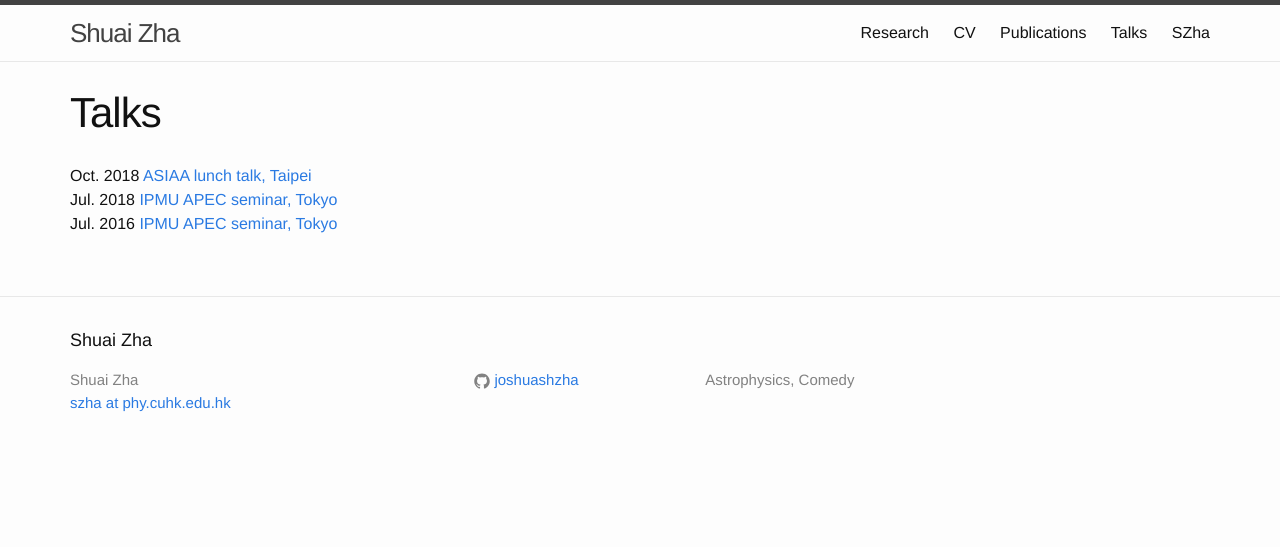
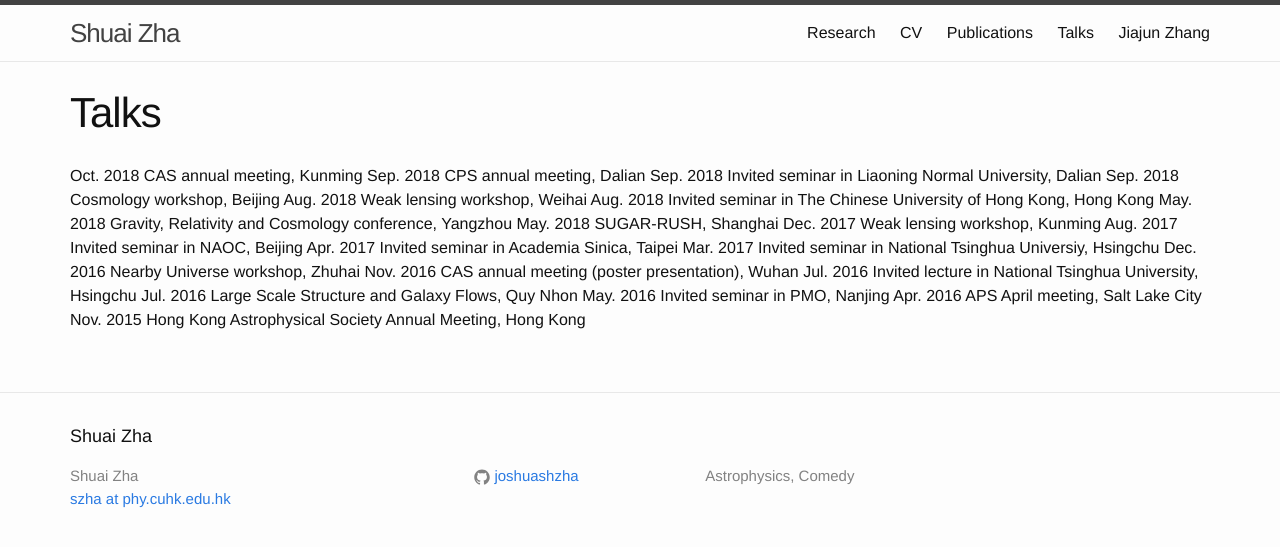
Before and after one commit to liambx/jjzhang.github.io, a Jekyll site: the page built from talks.md, in a window 1280 px wide. Shown: the top 547 px of the page. Built offline with Jekyll 4.4.1, drawn with Linux system fonts in a browser that asks for light colours.

Commit message:
Modify to be jj's

```diff
--- a/cv.md
+++ b/cv.md
@@ -7,5 +7,5 @@
 ios_app_name: CV
 ---
 
-<script type="text/javascript" charset="utf-8"> document.location.href = '../content/szha_cv.pdf'; </script>
+<script type="text/javascript" charset="utf-8"> document.location.href = '../content/jjzhang_cv.pdf'; </script>
 Forwards
--- a/talks.md
+++ b/talks.md
@@ -4,6 +4,22 @@
 permalink: /talks/
 ---
 
-Oct. 2018 [ASIAA lunch talk, Taipei](https://www.asiaa.sinica.edu.tw/activity/lunchtalk.php?i=2018)
-Jul. 2018 [IPMU APEC seminar, Tokyo](https://research.ipmu.jp/seminar/?seminar_id=2088)
-Jul. 2016 [IPMU APEC seminar, Tokyo](https://research.ipmu.jp/seminar/?seminar_id=1721)
+Oct. 2018 CAS annual meeting, Kunming
+Sep. 2018 CPS annual meeting, Dalian
+Sep. 2018 Invited seminar in Liaoning Normal University, Dalian
+Sep. 2018 Cosmology workshop, Beijing
+Aug. 2018 Weak lensing workshop, Weihai
+Aug. 2018 Invited seminar in The Chinese University of Hong Kong, Hong Kong
+May. 2018 Gravity, Relativity and Cosmology conference, Yangzhou
+May. 2018 SUGAR-RUSH, Shanghai
+Dec. 2017 Weak lensing workshop, Kunming
+Aug. 2017 Invited seminar in NAOC, Beijing
+Apr. 2017 Invited seminar in Academia Sinica, Taipei
+Mar. 2017 Invited seminar in National Tsinghua Universiy, Hsingchu
+Dec. 2016 Nearby Universe workshop, Zhuhai
+Nov. 2016 CAS annual meeting (poster presentation), Wuhan
+Jul. 2016 Invited lecture in National Tsinghua University, Hsingchu
+Jul. 2016 Large Scale Structure and Galaxy Flows, Quy Nhon
+May. 2016 Invited seminar in PMO, Nanjing
+Apr. 2016 APS April meeting, Salt Lake City
+Nov. 2015 Hong Kong Astrophysical Society Annual Meeting, Hong Kong
```
Also changed, not shown: index.md (+10 -9 lines), publications.md (+4 -3 lines), zha.md (+3 -3 lines), README.md, content/Crab_Nebula.jpg (deleted), content/szha_cover.jpg (deleted), 3 other files.
